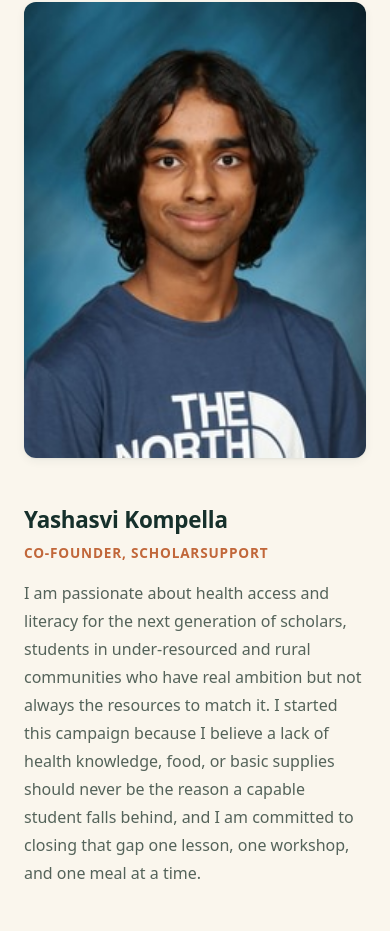
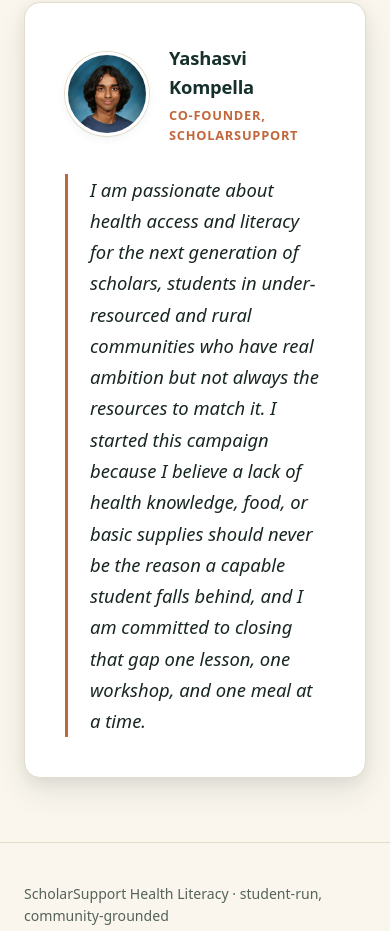
Before and after one commit to ksy74/ScholarSupport, a plain HTML site: page about.html in a window 390 px wide. Shown: the part 2419-3350 px from the top of the page. Drawn offline with Linux system fonts and the light colour scheme.

Commit message:
Redesign founder section as a polished profile card
Replaces the plain two-column layout (which wasn't containing the
paragraph text well) with a card: circular photo + name/role inline
at top, and the quote styled as an italic pull-quote with a colored
left border, matching the card/shadow treatment used elsewhere on
the site. Verified no horizontal overflow on desktop or mobile.

```diff
--- a/about.html
+++ b/about.html
@@ -90,17 +90,17 @@
     <div class="section-head reveal">
       <h2 id="founder-heading">From our founder</h2>
     </div>
-    <div class="founder-grid reveal">
-      <div>
+    <div class="founder-card reveal">
+      <div class="founder-header">
         <img src="assets/yashasvi-kompella.png" alt="Yashasvi Kompella, Co-Founder of ScholarSupport" class="founder-photo">
-      </div>
-      <div>
-        <div class="founder-name">Yashasvi Kompella</div>
-        <div class="founder-role">Co-Founder, ScholarSupport</div>
-        <div class="founder-text">
-          <p>I am passionate about health access and literacy for the next generation of scholars, students in under-resourced and rural communities who have real ambition but not always the resources to match it. I started this campaign because I believe a lack of health knowledge, food, or basic supplies should never be the reason a capable student falls behind, and I am committed to closing that gap one lesson, one workshop, and one meal at a time.</p>
+        <div>
+          <div class="founder-name">Yashasvi Kompella</div>
+          <div class="founder-role">Co-Founder, ScholarSupport</div>
         </div>
       </div>
+      <blockquote class="founder-quote">
+        <p>I am passionate about health access and literacy for the next generation of scholars, students in under-resourced and rural communities who have real ambition but not always the resources to match it. I started this campaign because I believe a lack of health knowledge, food, or basic supplies should never be the reason a capable student falls behind, and I am committed to closing that gap one lesson, one workshop, and one meal at a time.</p>
+      </blockquote>
     </div>
   </div>
 </section>
--- a/styles.css
+++ b/styles.css
@@ -273,12 +273,21 @@ footer a{ color:var(--text-dim); text-decoration:none; }
 footer a:hover{ color:var(--accent); }
 
 /* ---------- FOUNDER ---------- */
-.founder-grid{ display:grid; grid-template-columns:220px 1fr; gap:44px; align-items:start; }
-@media (max-width:700px){ .founder-grid{ grid-template-columns:1fr; } }
-.founder-photo{ width:100%; aspect-ratio:3/4; object-fit:cover; display:block; border-radius:12px; box-shadow:var(--shadow-sm); }
-.founder-name{ font-size:1.4rem; font-weight:800; color:var(--ink); letter-spacing:-0.01em; margin-bottom:4px; }
-.founder-role{ font-size:0.85rem; font-weight:700; text-transform:uppercase; letter-spacing:0.06em; color:var(--accent); margin-bottom:16px; }
-.founder-text p{ color:var(--text-dim); font-size:1rem; line-height:1.75; }
+.founder-card{
+  background:var(--panel); border:1px solid var(--line); border-radius:16px;
+  padding:40px; box-shadow:var(--shadow-md); max-width:720px;
+}
+.founder-header{ display:flex; align-items:center; gap:20px; margin-bottom:28px; }
+.founder-photo{
+  width:84px; height:84px; border-radius:50%; object-fit:cover; object-position:top center;
+  flex-shrink:0; border:3px solid var(--panel); box-shadow:0 0 0 1px var(--line), var(--shadow-sm);
+}
+.founder-name{ font-size:1.15rem; font-weight:800; color:var(--ink); letter-spacing:-0.01em; }
+.founder-role{ font-size:0.8rem; font-weight:700; text-transform:uppercase; letter-spacing:0.06em; color:var(--accent); margin-top:3px; }
+.founder-quote{
+  margin:0; border-left:3px solid var(--accent); padding-left:22px;
+}
+.founder-quote p{ color:var(--text); font-size:1.15rem; font-style:italic; line-height:1.7; }
 
 /* ---------- 404 ---------- */
 .error-page{ padding:120px 0; text-align:center; }
```
